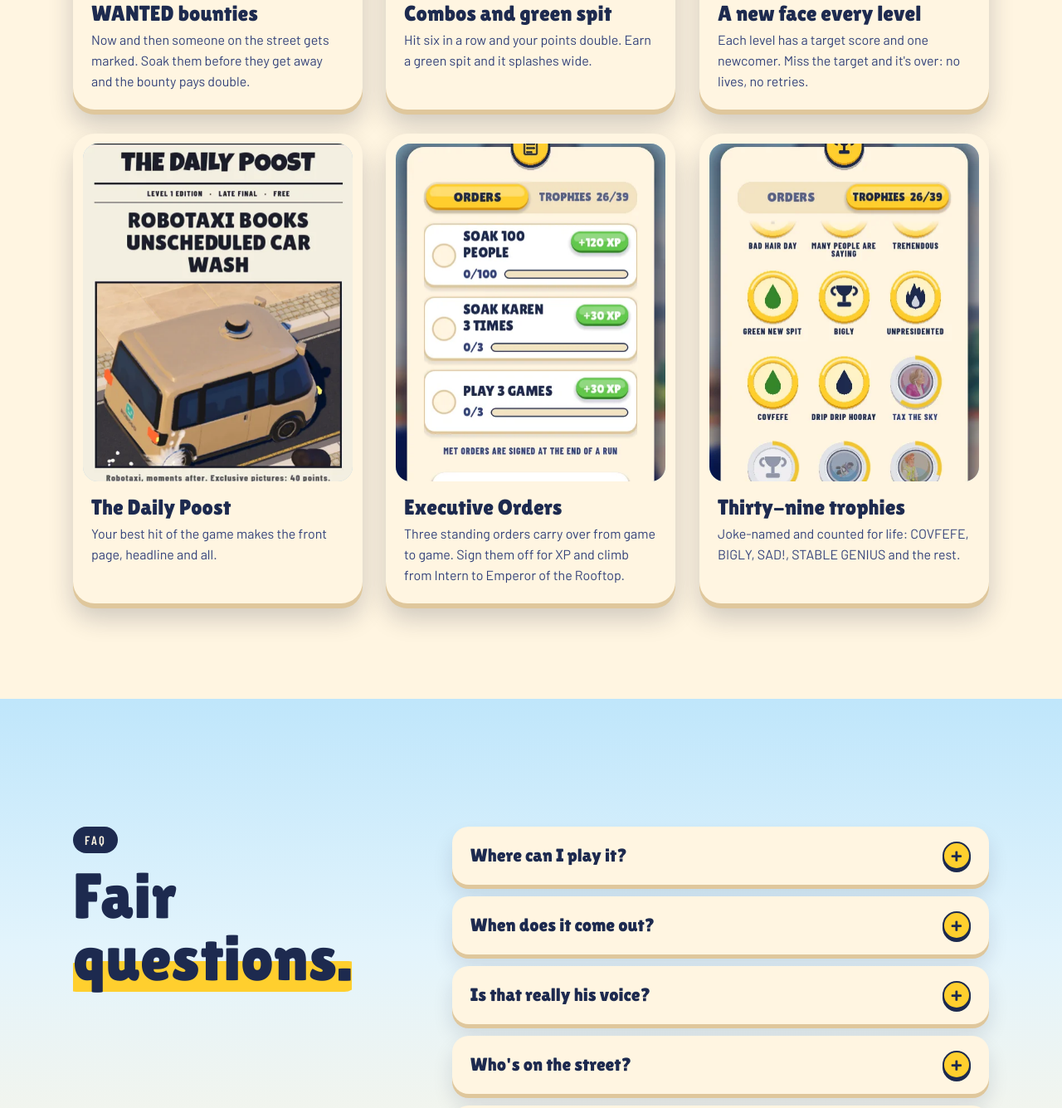
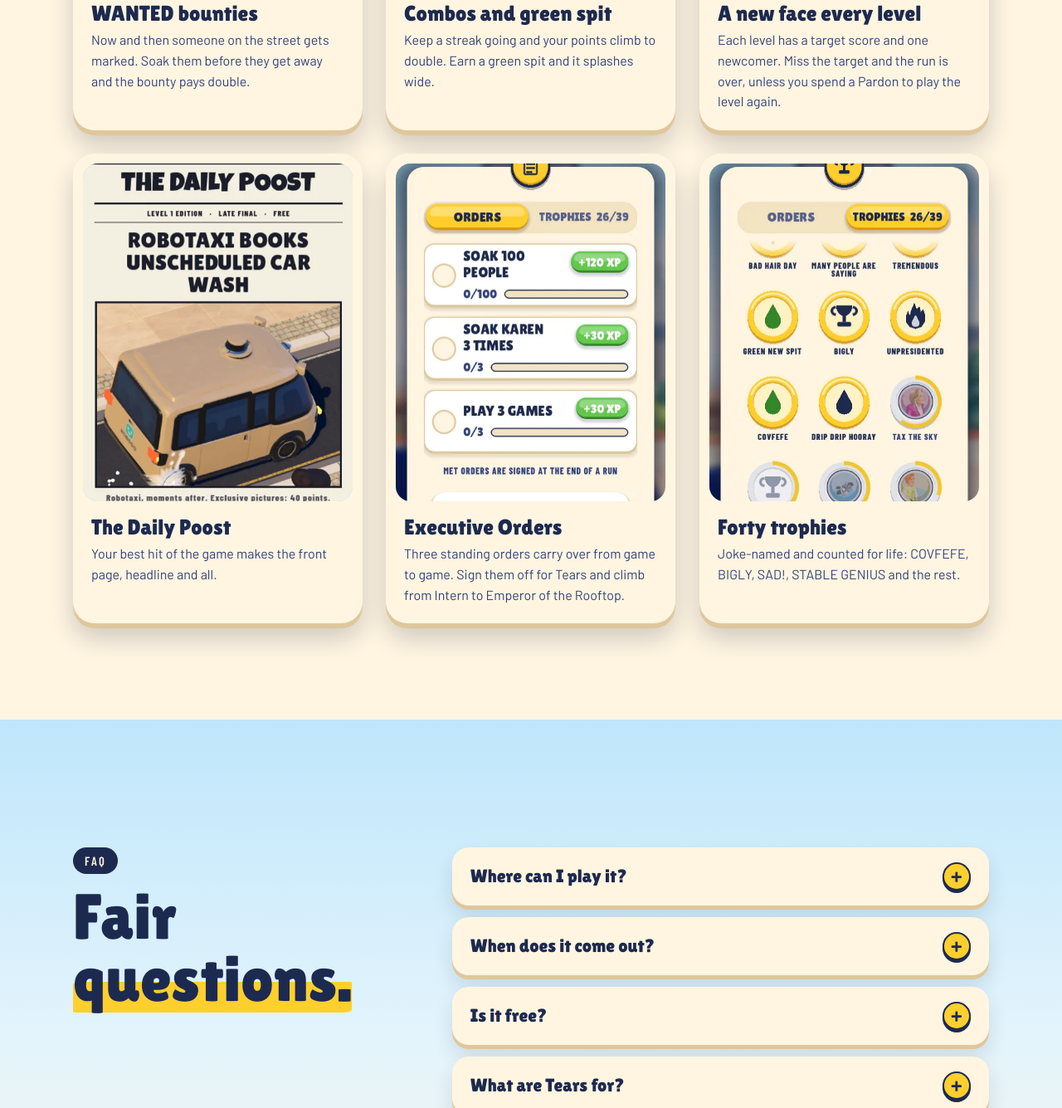
Before and after one commit to davedingarten/hockaloogie, a plain HTML site: page index.html in a window 1280 px wide. Shown: the part 2612-3947 px from the top of the page at 83% size. Drawn offline with nearby package versions, Linux system fonts and the light colour scheme; a web font is replaced by a local one.

Commit message:
Landing: today's game (x2 at seven in a row, 40 trophies, 11 upgrades, Pardons, Tears for orders); FAQ: is it free, what Tears are for
Co-Authored-By: Claude Opus 5.5 <noreply@anthropic.com>
Claude-Session: https://claude.ai/code/session_01Cdicyi9EMoQ7haxLHDJgAp

```diff
--- a/index.html
+++ b/index.html
@@ -74,7 +74,7 @@
       <li class="step"><div class="step-art art-release"><span class="blob"></span><span class="splash"></span></div><h3>RELEASE</h3><p>Let it fly and lead the walkers. Reach the level's target or it's over.</p></li>
     </ol>
     <ul class="rules">
-      <li><b>x2</b> combo at six in a row</li>
+      <li><b>x2</b> combo at seven in a row</li>
       <li><b>x1.25</b> headshots</li>
       <li><b>WANTED</b> bounties</li>
       <li><b>−2 s</b> for friendly fire</li>
@@ -87,9 +87,9 @@
   <div class="stats-bg" aria-hidden="true"><img src="art/head_how.webp" alt="" loading="lazy"></div>
   <div class="wrap stats-row">
     <div class="stat"><b data-count="27">27</b><span>characters on the street</span></div>
-    <div class="stat"><b data-count="39">39</b><span>joke-named trophies</span></div>
+    <div class="stat"><b data-count="40">40</b><span>joke-named trophies</span></div>
     <div class="stat"><b data-count="14">14</b><span>ranks, intern to emperor</span></div>
-    <div class="stat"><b data-count="0">0</b><span>lives, retries or excuses</span></div>
+    <div class="stat"><b data-count="11">11</b><span>upgrades, paid in tears</span></div>
   </div>
 </section>
 
@@ -99,11 +99,11 @@
     <h2 class="h2 split">Every spit <span class="hl">counts.</span></h2>
     <div class="feat-grid">
       <article class="feat"><div class="feat-img"><img src="art/feat_wanted.webp" alt="" width="480" height="600" loading="lazy"></div><h3>WANTED bounties</h3><p>Now and then someone on the street gets marked. Soak them before they get away and the bounty pays double.</p></article>
-      <article class="feat"><div class="feat-img"><img src="art/feat_combo.webp" alt="" width="480" height="600" loading="lazy"></div><h3>Combos and green spit</h3><p>Hit six in a row and your points double. Earn a green spit and it splashes wide.</p></article>
-      <article class="feat"><div class="feat-img"><img src="art/feat_level.webp" alt="" width="480" height="600" loading="lazy"></div><h3>A new face every level</h3><p>Each level has a target score and one newcomer. Miss the target and it's over: no lives, no retries.</p></article>
+      <article class="feat"><div class="feat-img"><img src="art/feat_combo.webp" alt="" width="480" height="600" loading="lazy"></div><h3>Combos and green spit</h3><p>Keep a streak going and your points climb to double. Earn a green spit and it splashes wide.</p></article>
+      <article class="feat"><div class="feat-img"><img src="art/feat_level.webp" alt="" width="480" height="600" loading="lazy"></div><h3>A new face every level</h3><p>Each level has a target score and one newcomer. Miss the target and the run is over, unless you spend a Pardon to play the level again.</p></article>
       <article class="feat"><div class="feat-img"><img src="art/feat_poost.webp" alt="" width="480" height="600" loading="lazy"></div><h3>The Daily Poost</h3><p>Your best hit of the game makes the front page, headline and all.</p></article>
-      <article class="feat"><div class="feat-img"><img src="art/feat_orders.webp" alt="" width="480" height="600" loading="lazy"></div><h3>Executive Orders</h3><p>Three standing orders carry over from game to game. Sign them off for XP and climb from Intern to Emperor of the Rooftop.</p></article>
-      <article class="feat"><div class="feat-img"><img src="art/feat_trophies.webp" alt="" width="480" height="600" loading="lazy"></div><h3>Thirty-nine trophies</h3><p>Joke-named and counted for life: COVFEFE, BIGLY, SAD!, STABLE GENIUS and the rest.</p></article>
+      <article class="feat"><div class="feat-img"><img src="art/feat_orders.webp" alt="" width="480" height="600" loading="lazy"></div><h3>Executive Orders</h3><p>Three standing orders carry over from game to game. Sign them off for Tears and climb from Intern to Emperor of the Rooftop.</p></article>
+      <article class="feat"><div class="feat-img"><img src="art/feat_trophies.webp" alt="" width="480" height="600" loading="lazy"></div><h3>Forty trophies</h3><p>Joke-named and counted for life: COVFEFE, BIGLY, SAD!, STABLE GENIUS and the rest.</p></article>
     </div>
   </div>
 </section>
@@ -117,6 +117,8 @@
     <div class="faq">
       <details><summary>Where can I play it?</summary><div class="faq-a"><p>On iPhone and in the browser. Both are coming soon.</p></div></details>
       <details><summary>When does it come out?</summary><div class="faq-a"><p>Soon. It's in play-testing right now, one spit at a time.</p></div></details>
+      <details><summary>Is it free?</summary><div class="faq-a"><p>Yes. There are no in-app purchases. Ads only play when you tap to watch one, for a free Pardon or to double your Tears.</p></div></details>
+      <details><summary>What are Tears for?</summary><div class="faq-a"><p>Every hit, order and trophy earns liberal tears. They raise your rank and buy upgrades: a bigger combo, a faster spit, more green loogies and more.</p></div></details>
       <details><summary>Is that really his voice?</summary><div class="faq-a"><p>No. He's voiced by an impressionist who agreed to it. No real politician's voice was cloned.</p></div></details>
       <details><summary>Who's on the street?</summary><div class="faq-a"><p>Archetypes, not portraits: Karens, streamers, robotaxis, a news crew and a pigeon. Some are on your side, and soaking them costs you time.</p></div></details>
       <details><summary>Is there music?</summary><div class="faq-a"><p>No background music. Just the street, the splats and the shouting.</p></div></details>
```
